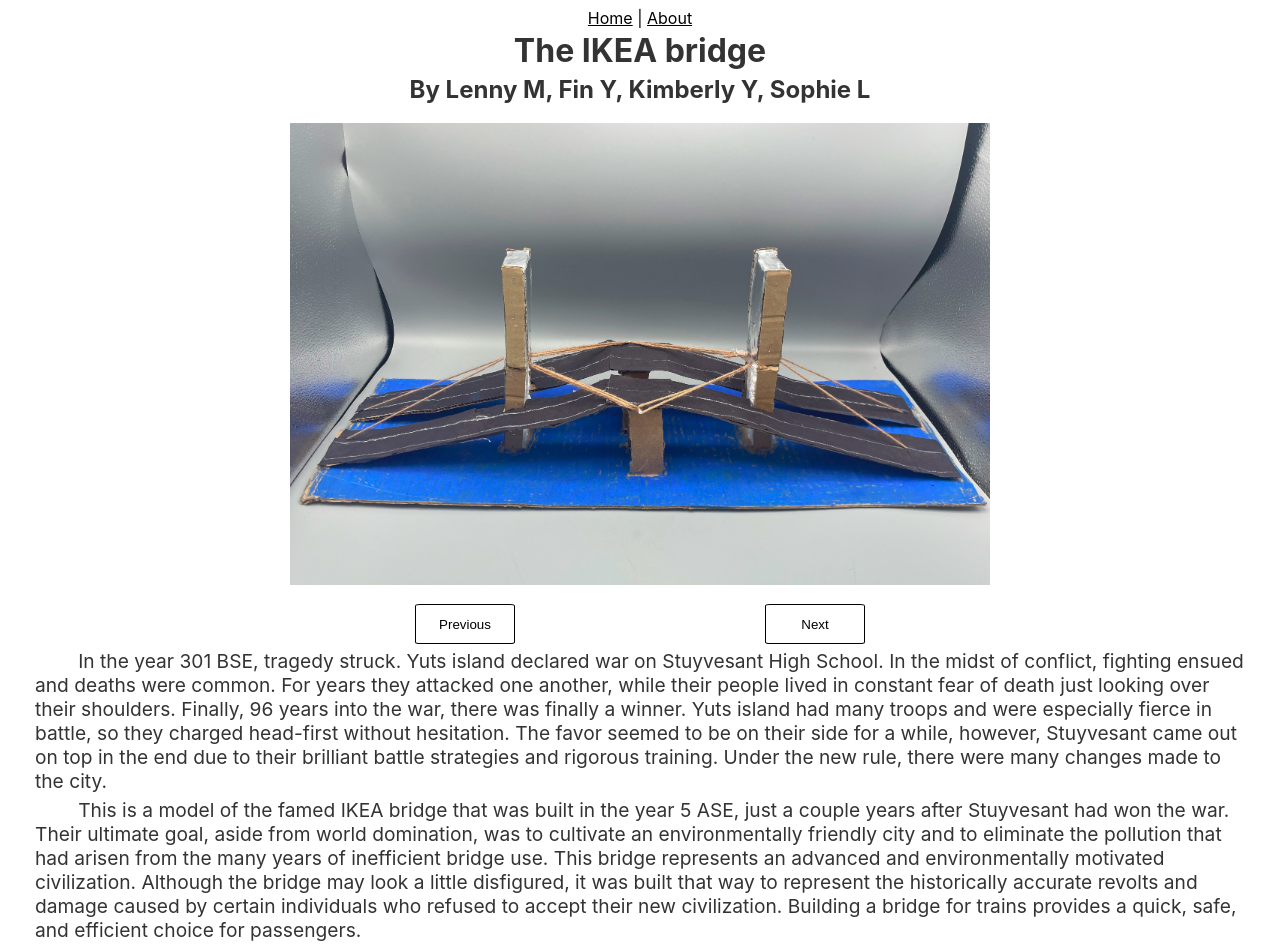
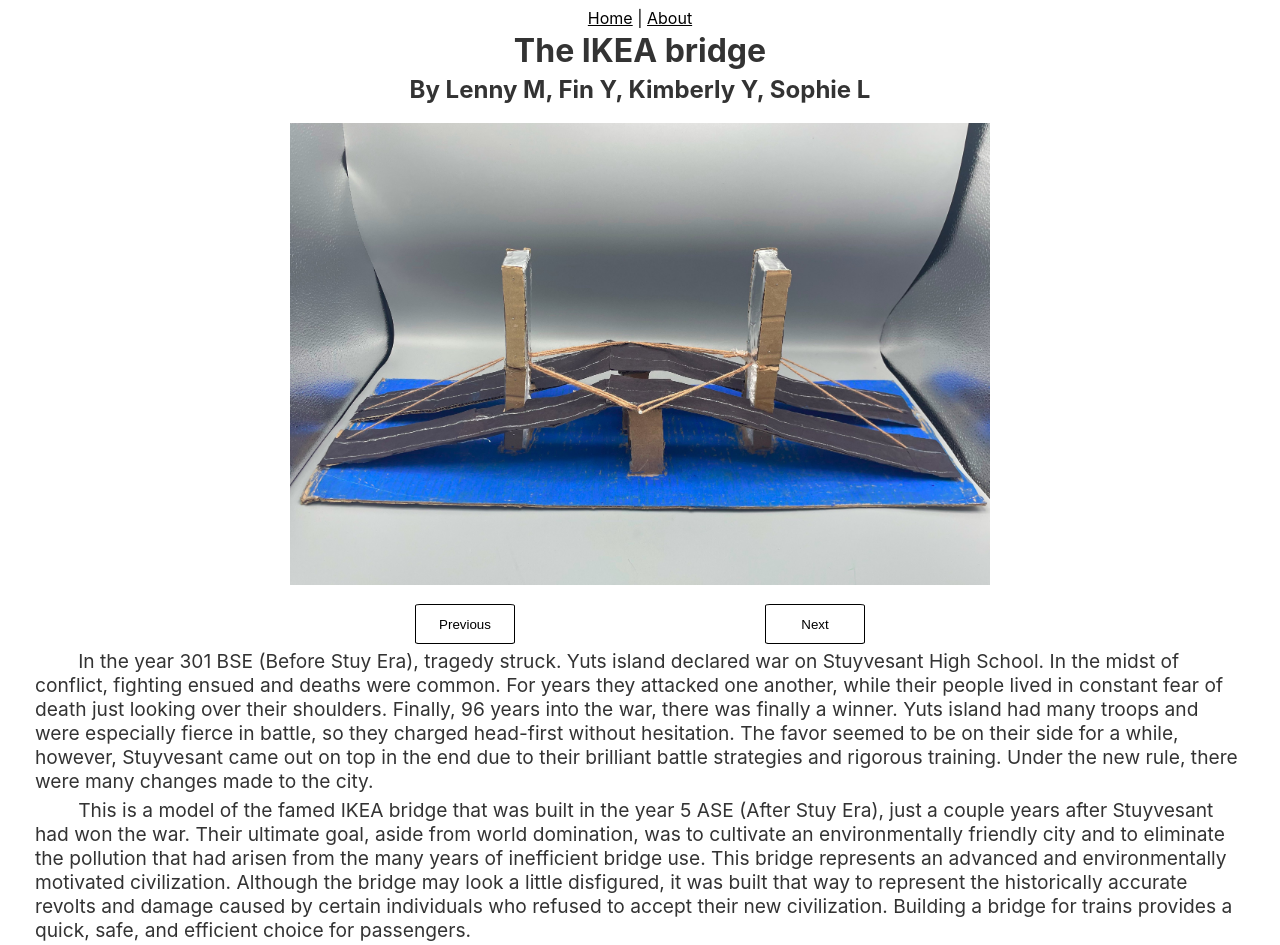
Before and after one commit to leomet07/bridgeproject, a Svelte app: page / in a window 1280 px wide. Built offline with nearby package versions, Linux system fonts and the light colour scheme.

Commit message:
Clarification

```diff
--- a/src/routes/Home.svelte
+++ b/src/routes/Home.svelte
@@ -36,27 +36,27 @@
 		<button id="next_btn" on:click={next}>Next</button>
 	</div>
 	<p>
-		&nbsp;&nbsp;&nbsp;&nbsp;&nbsp;&nbsp;&nbsp;&nbsp;In the year 301 BSE,
-		tragedy struck. Yuts island declared war on Stuyvesant High School. In
-		the midst of conflict, fighting ensued and deaths were common. For years
-		they attacked one another, while their people lived in constant fear of
-		death just looking over their shoulders. Finally, 96 years into the war,
-		there was finally a winner. Yuts island had many troops and were
-		especially fierce in battle, so they charged head-first without
-		hesitation. The favor seemed to be on their side for a while, however,
-		Stuyvesant came out on top in the end due to their brilliant battle
-		strategies and rigorous training. Under the new rule, there were many
-		changes made to the city.
+		&nbsp;&nbsp;&nbsp;&nbsp;&nbsp;&nbsp;&nbsp;&nbsp;In the year 301 BSE
+		(Before Stuy Era), tragedy struck. Yuts island declared war on
+		Stuyvesant High School. In the midst of conflict, fighting ensued and
+		deaths were common. For years they attacked one another, while their
+		people lived in constant fear of death just looking over their
+		shoulders. Finally, 96 years into the war, there was finally a winner.
+		Yuts island had many troops and were especially fierce in battle, so
+		they charged head-first without hesitation. The favor seemed to be on
+		their side for a while, however, Stuyvesant came out on top in the end
+		due to their brilliant battle strategies and rigorous training. Under
+		the new rule, there were many changes made to the city.
 	</p>
 	<p>
 		&nbsp;&nbsp;&nbsp;&nbsp;&nbsp;&nbsp;&nbsp;&nbsp;This is a model of the
-		famed IKEA bridge that was built in the year 5 ASE, just a couple years
-		after Stuyvesant had won the war. Their ultimate goal, aside from world
-		domination, was to cultivate an environmentally friendly city and to
-		eliminate the pollution that had arisen from the many years of
-		inefficient bridge use. This bridge represents an advanced and
-		environmentally motivated civilization. Although the bridge may look a
-		little disfigured, it was built that way to represent the historically
+		famed IKEA bridge that was built in the year 5 ASE (After Stuy Era),
+		just a couple years after Stuyvesant had won the war. Their ultimate
+		goal, aside from world domination, was to cultivate an environmentally
+		friendly city and to eliminate the pollution that had arisen from the
+		many years of inefficient bridge use. This bridge represents an advanced
+		and environmentally motivated civilization. Although the bridge may look
+		a little disfigured, it was built that way to represent the historically
 		accurate revolts and damage caused by certain individuals who refused to
 		accept their new civilization. Building a bridge for trains provides a
 		quick, safe, and efficient choice for passengers.
```
